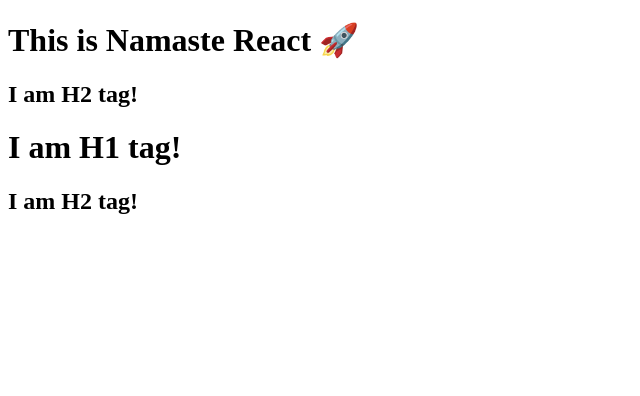
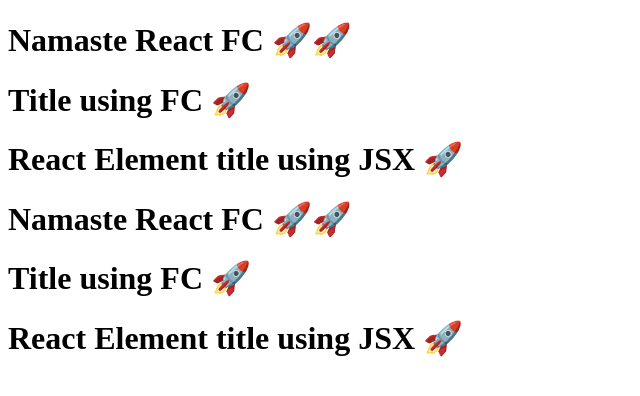
Before and after one commit to sweeta-sinha/HungryHopper, a React (Vite) app: page / in a window 1280 px wide. Shown: the top 396 px of the page, without its empty margins (0-640 px from the left). Built offline with nearby package versions, Linux system fonts and the light colour scheme.

Commit message:
namaste react ep-3

```diff
--- a/App.js
+++ b/App.js
@@ -2,28 +2,40 @@
 import React from "react";
 import ReactDOM from "react-dom/client";
 
-const parent = React.createElement("div", { id: "parent" }, [
-  React.createElement("div", { id: "child" }, [
-    React.createElement("h1", { id: "heading2" }, "This is Namaste React 🚀"),
-    React.createElement("h2", { id: "heading3" }, "I am H2 tag!"),
-  ]),
-  React.createElement("div", { id: "child2" }, [
-    React.createElement("h1", { id: "heading4" }, "I am H1 tag!"),
-    React.createElement("h2", { id: "heading5" }, "I am H2 tag!"),
-  ]),
-]);
-console.log(parent);
-// nested html structure
+// React Elements
 
-// starting with heading
-const heading = React.createElement(
-  "h1",
-  { id: "heading1", xyz: "abc" },
-  "Hello World from React!"
+const Title = () => (
+  <h1 className="head" tabIndex={5}>
+    Title using FC 🚀
+  </h1>
 );
-//console.log(heading); //object
-//starting with heading
+
+const elem = <span>React Element</span>;
+
+// React Functional Component
+const HeadingComponent = () => {
+  return (
+    <>
+      <div id="container">
+        <h1>Namaste React FC 🚀🚀</h1>
+        {<Title />}
+        {title}
+      </div>
+      <div id="container2">
+        <h1>Namaste React FC 🚀🚀</h1>
+        {<Title />}
+        {title}
+      </div>
+    </>
+  );
+};
+
+const title = (
+  <h1 className="head" tabIndex={5}>
+    {elem} title using JSX 🚀
+  </h1>
+);
 
 const root = ReactDOM.createRoot(document.getElementById("root"));
 
-root.render(parent);
+root.render(<HeadingComponent />);
--- a/index.html
+++ b/index.html
@@ -9,7 +9,7 @@
   </head>
   <body>
     <div id="root">
-        <!-- <h1>Sweeta is here !</h1> -->
+        <h1>Not Rendered</h1>
         <!-- this is replaced with whatever is passed inside render -->
     </div>
 
--- a/package.json
+++ b/package.json
@@ -3,6 +3,8 @@
   "version": "1.0.0",
   "description": "This is Namaste React",
   "scripts": {
+    "start": "parcel index.html",
+    "build": "parcel build index.html",
     "test": "jest"
   },
   "repository": {
```
